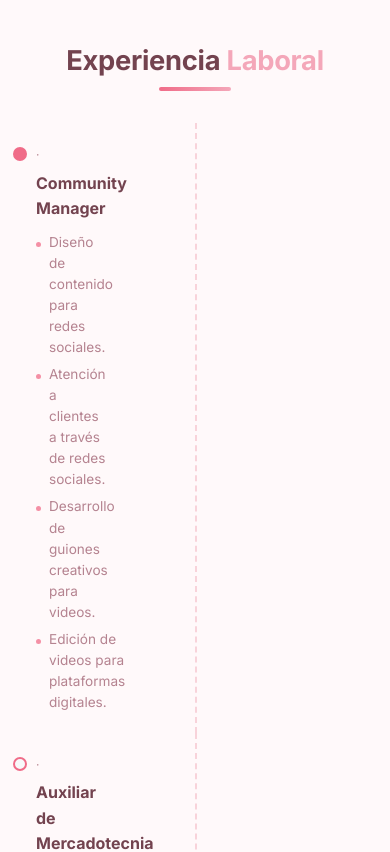
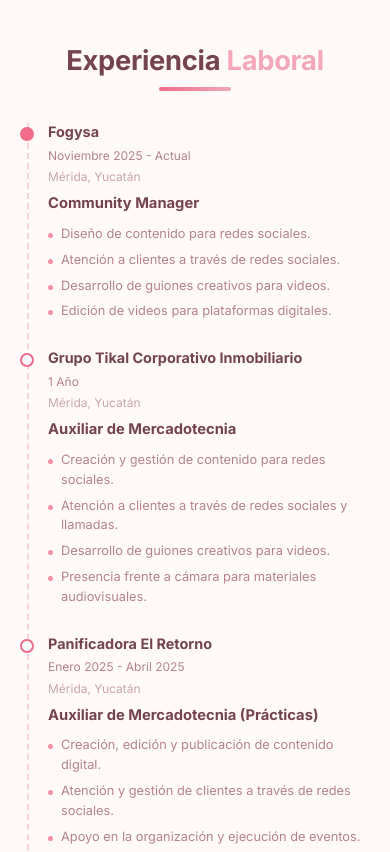
Before and after one commit to LUIS-ALBERTO-CHI/maju-valdez-portfolio, a React (Vite) app: page / in a window 390 px wide. Shown: the part 1480-2332 px from the top of the page. Built offline with nearby package versions, Linux system fonts and the light colour scheme.

Commit message:
fix: mobile experience timeline - vertical left line layout

```diff
--- a/src/index.css
+++ b/src/index.css
@@ -486,24 +486,71 @@
   margin-top: 1px;
 }
 
-/* ── Mobile ── */
+/* ── Mobile — línea vertical a la izquierda ── */
 @media (max-width: 640px) {
+  .exp-simple-timeline {
+    padding-left: 28px;
+    position: relative;
+  }
+
+  /* Línea vertical izquierda para toda la sección */
+  .exp-simple-timeline::before {
+    content: '';
+    position: absolute;
+    left: 7px;
+    top: 0; bottom: 0;
+    width: 1px;
+    border-left: 2px dashed var(--border-color);
+  }
+
   .exp-simple-row {
-    grid-template-columns: 0px 24px 1fr;
-    padding: 20px 0;
-  }
+    display: block;        /* abandona el grid de 3 col */
+    padding: 0 0 28px 0;
+    position: relative;
+  }
+
+  /* Oculta la línea dashed del ::before que viene del grid */
+  .exp-simple-row::before {
+    display: none;
+  }
+
+  /* Nodo pegado a la línea izquierda */
+  .exp-simple-center {
+    position: absolute;
+    left: -28px;
+    top: 4px;
+    padding: 0;
+  }
+
+  /* Oculta columna izquierda — info va inline arriba del título */
   .exp-simple-left {
-    display: none;
-  }
+    display: block;
+    text-align: left;
+    padding: 0 0 4px 0;
+    margin-bottom: 2px;
+  }
+
+  .exp-simple-company {
+    font-size: 0.9rem;
+  }
+
+  .exp-simple-date,
+  .exp-simple-location {
+    font-size: 0.75rem;
+  }
+
   .exp-simple-right {
-    padding-left: 16px;
-  }
-  .exp-simple-right::before {
-    content: attr(data-company) ' · ' attr(data-date);
-    display: block;
-    font-size: 0.75rem;
-    color: var(--text-secondary);
-    margin-bottom: 6px;
+    padding-left: 0;
+    padding-top: 0;
+  }
+
+  .exp-simple-title {
+    font-size: 0.92rem;
+    margin-bottom: 8px;
+  }
+
+  .exp-simple-item {
+    font-size: 0.8rem;
   }
 }
 
```
